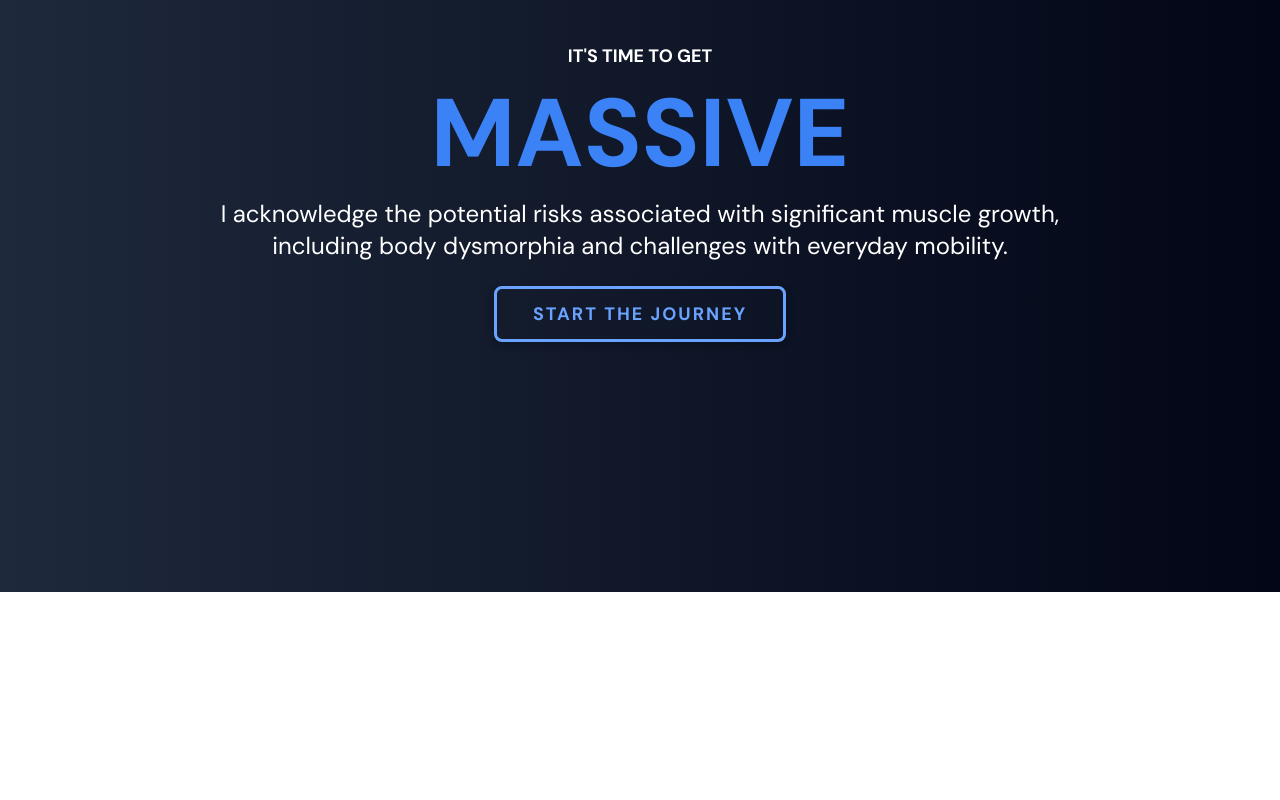
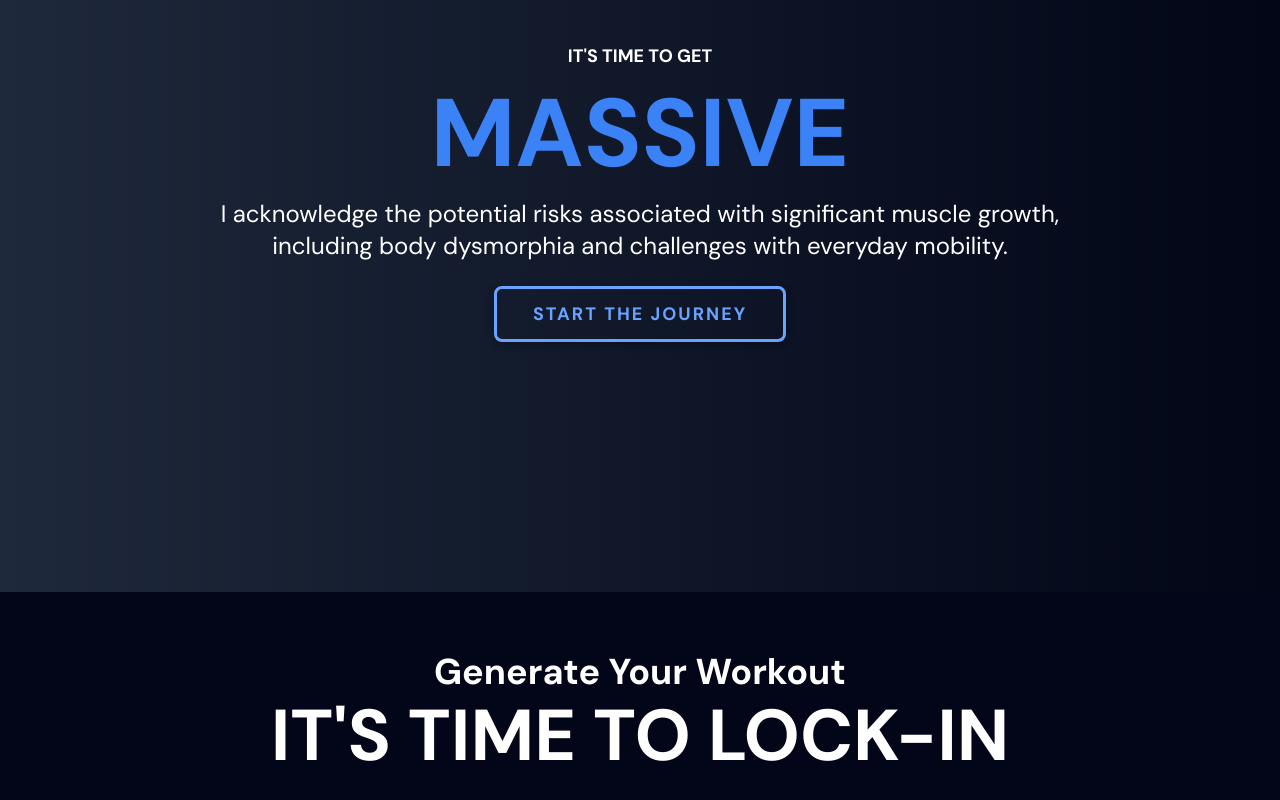
Before and after one commit to ompatel2019/gymApp, a React (Vite) app: page / in a window 1280 px wide. Shown: the part 208-1008 px from the top of the page. Before the commit the page ends 800 px from the top, so only its background shows below. Built offline with nearby package versions, Linux system fonts and the light colour scheme.

Commit message:
implemented generator heading

```diff
--- a/src/App.jsx
+++ b/src/App.jsx
@@ -1,5 +1,6 @@
 import React from 'react'
 import Hero from './components/Hero'
+import GenerateHeading from './components/GenerateHeading'
 import Generator from './components/Generator'
 import Workout from './components/Workout'
 
@@ -7,6 +8,8 @@ const App = () => {
   return (
     <main className='min-h-screen flex flex-col bg-gradient-to-r from-slate-800 to-slate-950 text-white text-sm sm:text-base'>
         <Hero/>
+        <GenerateHeading/>
+
         {/* <Generator/>
         <Workout/> */}
     </main>
--- /dev/null
+++ b/src/components/GenerateHeading.jsx
@@ -0,0 +1,13 @@
+import React from 'react'
+
+const GenerateHeading = () => {
+    const string = 'It\'s time to lock-in'
+  return (
+    <div className='responsivePad bg-[#020618] flex flex-col items-center min-h-[240px] justify-center space-y-2'>
+        <h5 className='h5 font-bold'>Generate Your Workout</h5>
+        <h2 className='h2 font-bold'>{string.toUpperCase()}</h2>
+    </div>
+  )
+}
+
+export default GenerateHeading
```
